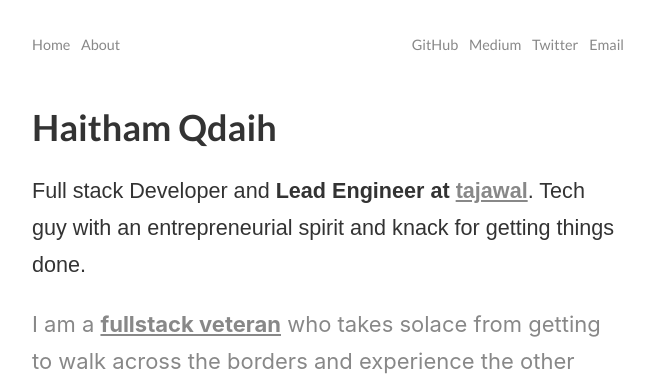
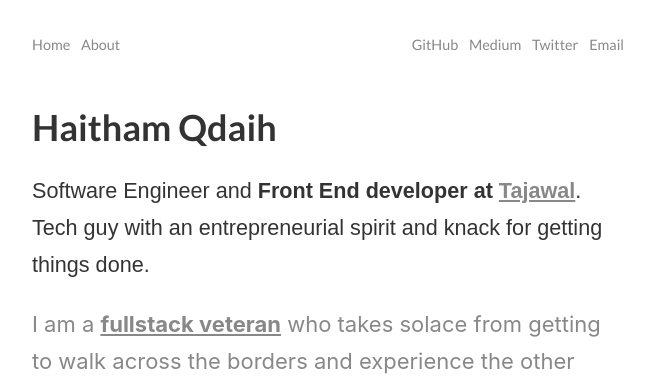
Before and after one commit to haithamq/haithamq.github.io, a Jekyll site: the page built from about/index.html, in a window 1280 px wide. Shown: the top 376 px of the page, without its empty margins (312-967 px from the left). Built offline with Jekyll 4.4.1, drawn with Linux system fonts in a browser that asks for light colours.

Commit message:
update index page

```diff
--- a/about/index.html
+++ b/about/index.html
@@ -9,8 +9,8 @@ title: About
 
         <h1>Haitham Qdaih</h1>
         <p class="about__head">
-            Full stack Developer and <strong>Lead Engineer at <a href="http://tajawal.com"
-                                                                 target="_blank">tajawal</a></strong>. Tech guy with an
+            Software Engineer and <strong>Front End developer at <a href="https://tajawal.com"
+                                                                 target="_blank">Tajawal</a></strong>. Tech guy with an
             entrepreneurial spirit and knack for getting things done.
         </p>
 
```
